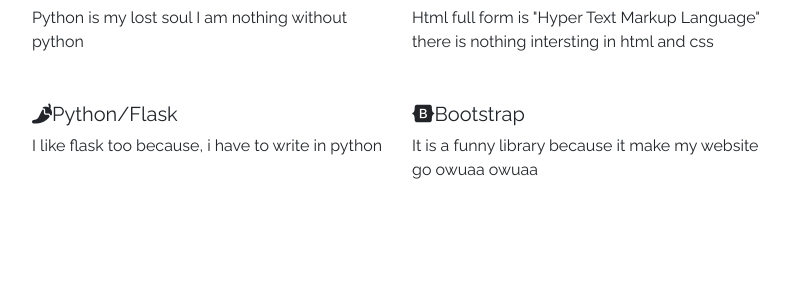
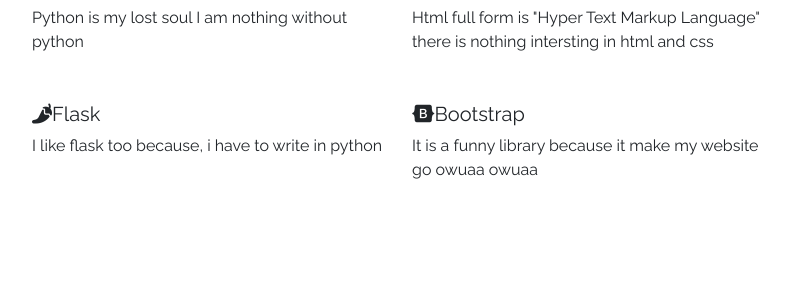
Before and after one commit to sagarsangwan/sagarsangwan, a Flask app: page / in a window 1280 px wide. Shown: the part 1020-1320 px from the top of the page, without its empty margins (240-1030 px from the left). Run offline with Flask 2, Linux system fonts and the light colour scheme; some libraries are stand-ins or nearby versions.

Commit message:
style changes

```diff
--- a/templates/pages/home.html
+++ b/templates/pages/home.html
@@ -62,7 +62,7 @@
 
         <div class="row justify-content-center ">
             <div class="col-xs-12 col-md-4 col-padding">
-            <h5> <i class="fas fa-pepper-hot"></i>Python/Flask</h5>
+            <h5> <i class="fas fa-pepper-hot"></i>Flask</h5>
                 <p>
                     I like flask too because,
                      i have to write in python
```
